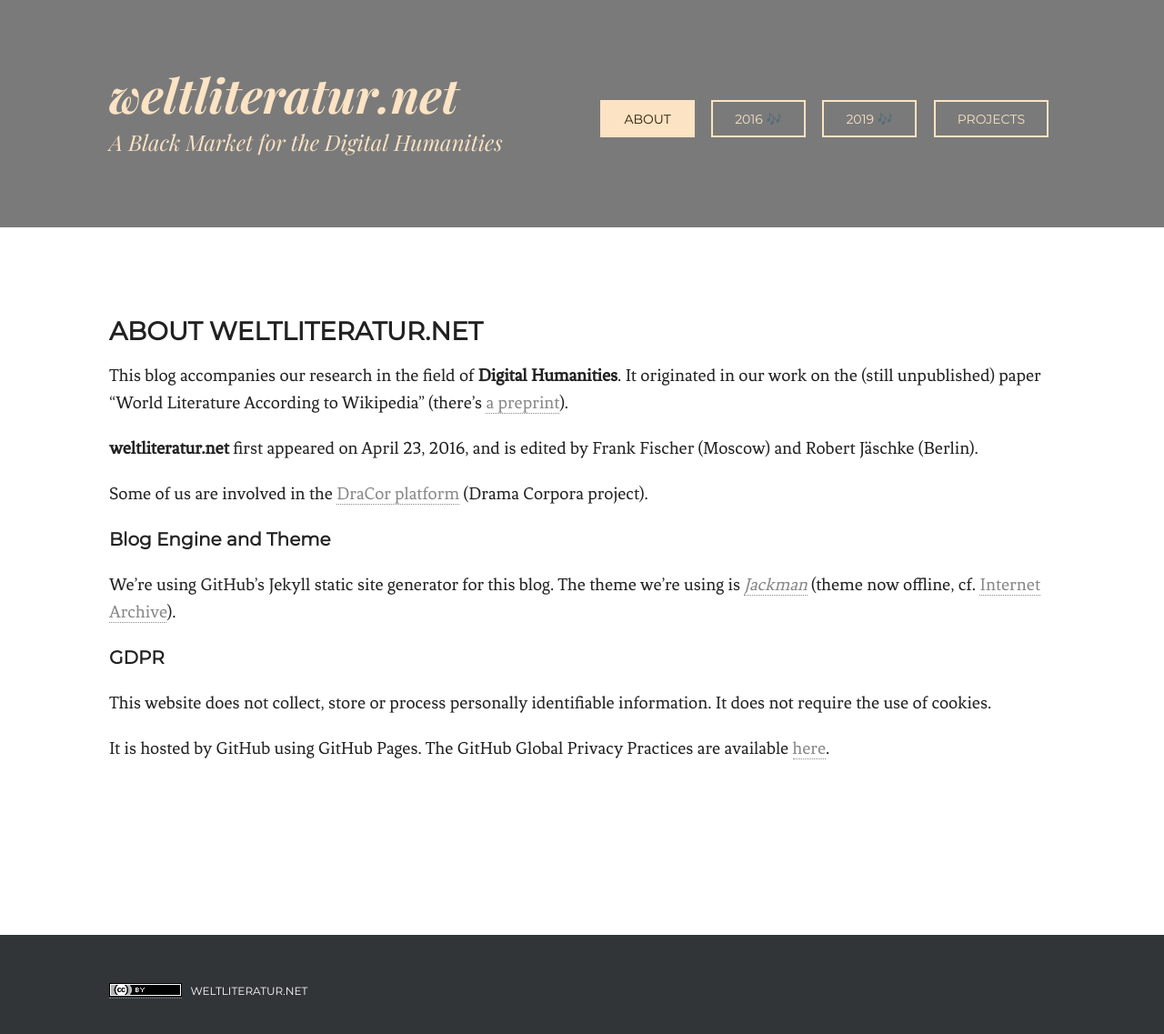
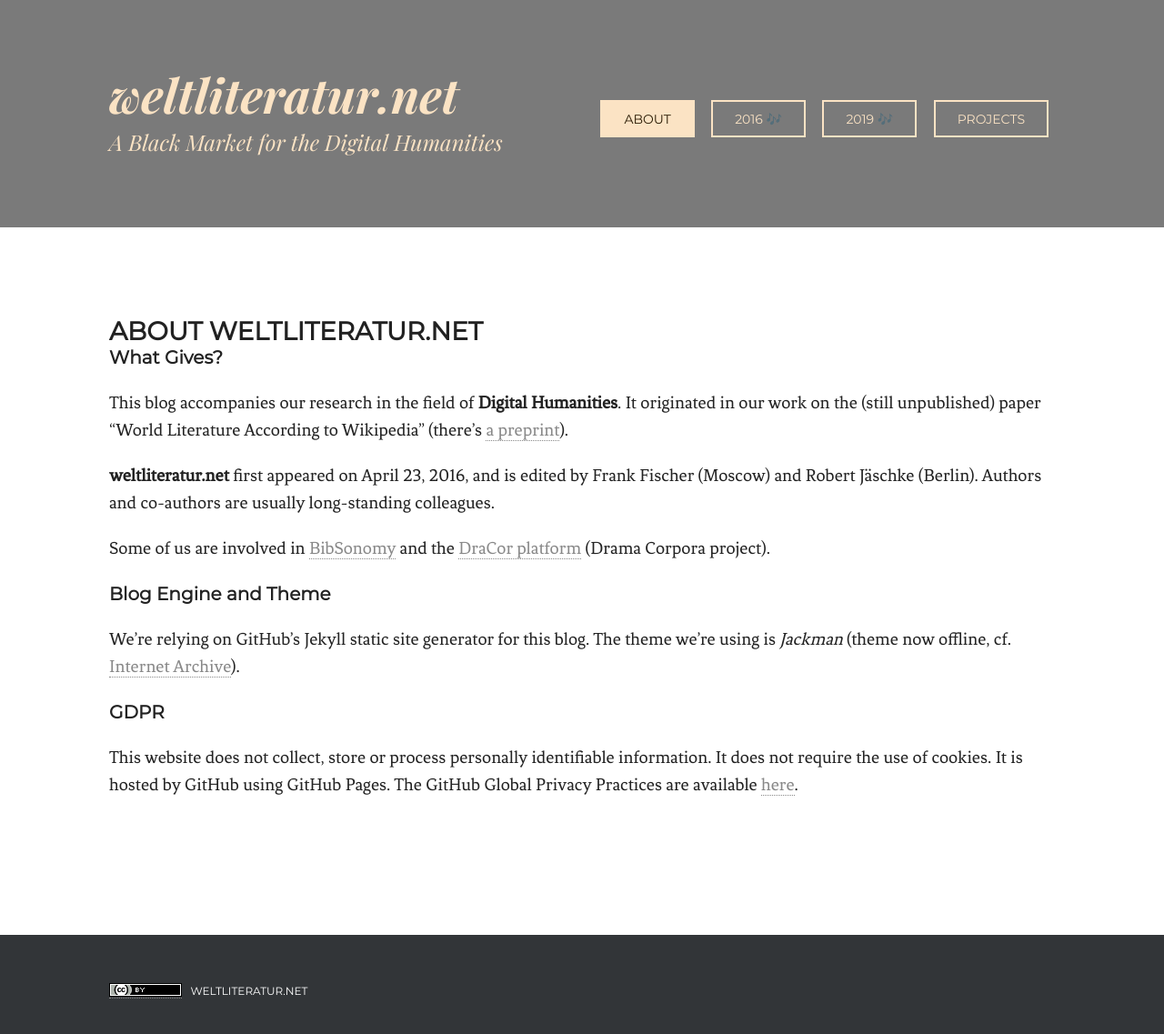
Before and after one commit to weltliteratur/blog, a Jekyll site: the page built from about.md, in a window 1280 px wide. Shown: the top 1137 px of the page at 91% size. Built offline with Jekyll 4.4.1, drawn with Linux system fonts in a browser that asks for light colours.

Commit message:
more updates on 'about' info

```diff
--- a/about.md
+++ b/about.md
@@ -3,18 +3,18 @@ layout: page
 title: About weltliteratur.net
 ---
 
+## What Gives?
+
 This blog accompanies our research in the field of **Digital Humanities**. It originated in our work on the (still unpublished) paper "World Literature According to Wikipedia" (there's [a preprint](https://arxiv.org/abs/1701.00991)).
 
-**weltliteratur.net** first appeared on April 23, 2016, and is edited by Frank Fischer (Moscow) and Robert Jäschke (Berlin).
+**weltliteratur.net** first appeared on April 23, 2016, and is edited by Frank Fischer (Moscow) and Robert Jäschke (Berlin). Authors and co-authors are usually long-standing colleagues.
 
-Some of us are involved in the [DraCor platform](https://dracor.org/) (Drama Corpora project).
+Some of us are involved in [BibSonomy](https://www.bibsonomy.org/) and the [DraCor platform](https://dracor.org/) (Drama Corpora project).
 
 ## Blog Engine and Theme
 
-We're using GitHub's Jekyll static site generator for this blog. The theme we're using is *[Jackman](https://krownthemes.com/jackman/index.html)* (theme now offline, cf. [Internet Archive](http://web.archive.org/web/20160711113340/https://krownthemes.com/jackman/index.html)).
+We're relying on GitHub's Jekyll static site generator for this blog. The theme we're using is *Jackman* (theme now offline, cf. [Internet Archive](http://web.archive.org/web/20160711113340/https://krownthemes.com/jackman/index.html)).
 
 ## GDPR
 
-This website does not collect, store or process personally identifiable information. It does not require the use of cookies.
-
-It is hosted by GitHub using GitHub Pages. The GitHub Global Privacy Practices are available [here](https://help.github.com/articles/global-privacy-practices/).
+This website does not collect, store or process personally identifiable information. It does not require the use of cookies. It is hosted by GitHub using GitHub Pages. The GitHub Global Privacy Practices are available [here](https://help.github.com/articles/global-privacy-practices/).
```
